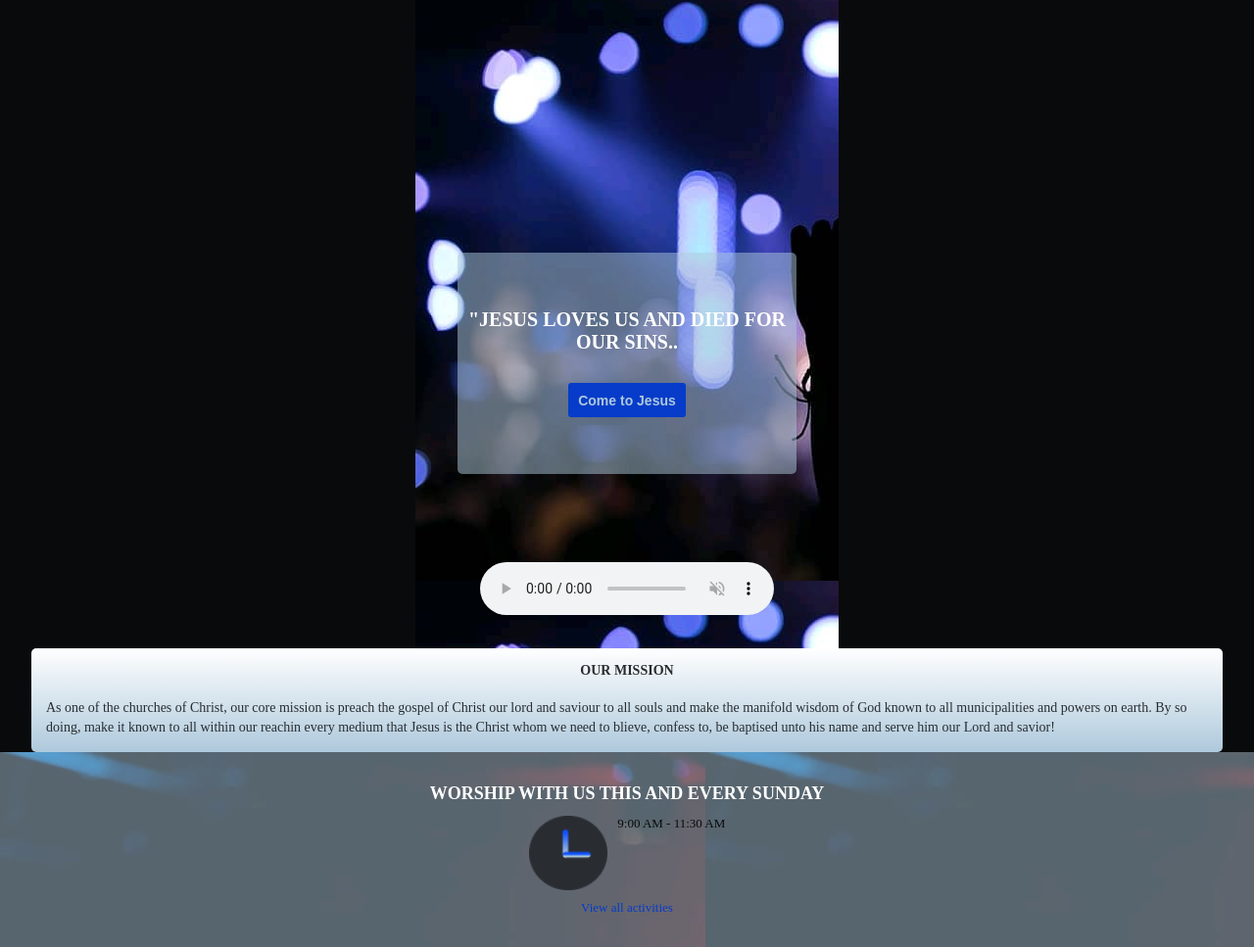
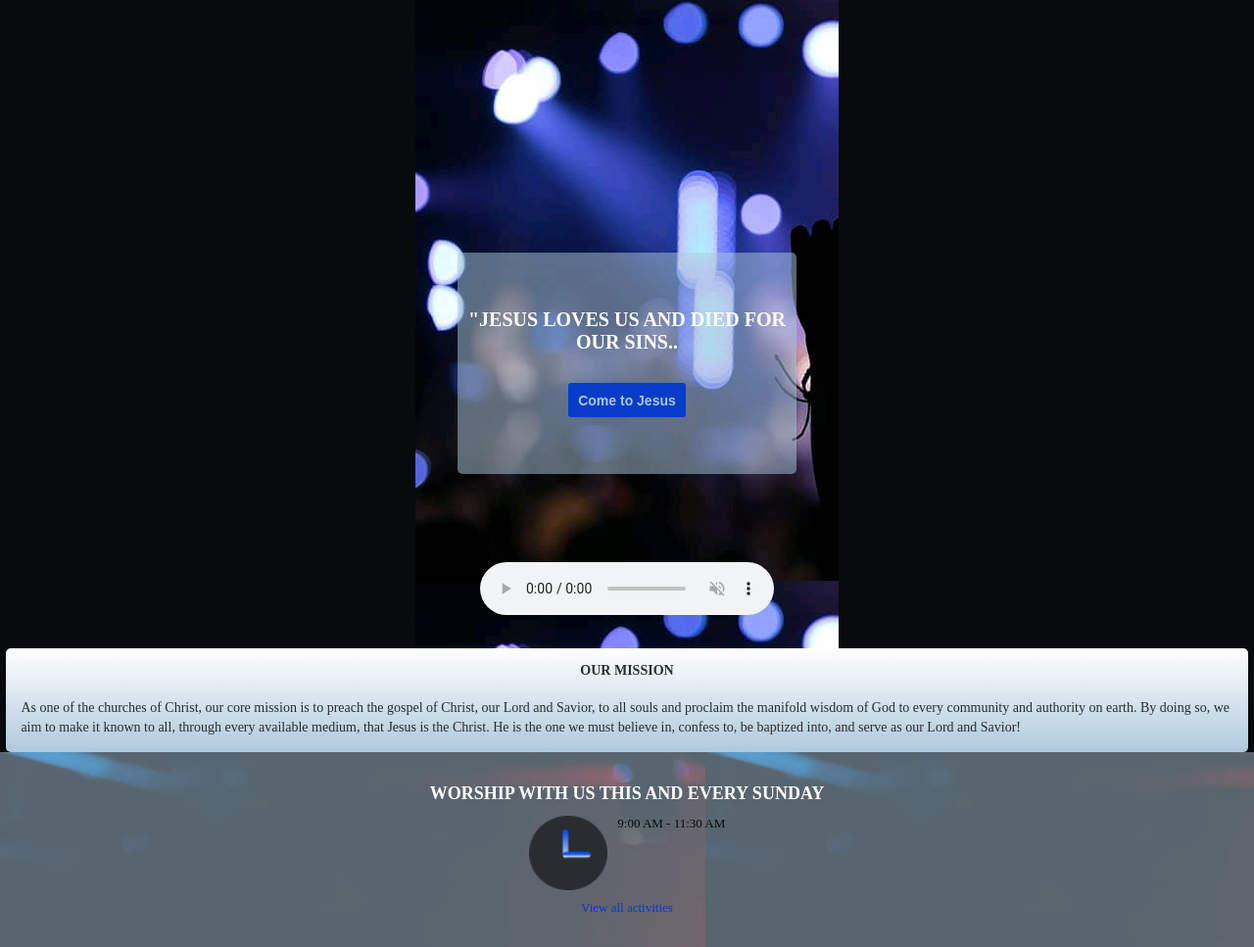
Before and after one commit to eben-arkoh-amoah/church, a plain HTML site: page index.html in a window 1280 px wide. Shown: the part 84-1051 px from the top of the page at 98% size. Drawn offline with Linux system fonts and the light colour scheme.

Commit message:
added a metadat for sharing platforms

```diff
--- a/index.html
+++ b/index.html
@@ -7,6 +7,25 @@
   <link rel="icon" type="image/png" href="./assets/home/cross.png">
   <link rel="stylesheet" href="./styles/home/mobile.css">
   <title>Anoe Church Of Christ</title>
+    <meta name="description"
+      content="Welcome to Anoe Church of Christ. Discover teachings, worship schedules, and community love. Join us today!">
+
+    <!-- Open Graph -->
+    <meta property="og:title" content="Anoe Church Of Christ">
+    <meta property="og:description" content="Discover teachings, doctrines, and community the love of the Church of Christ!">
+    <meta property="og:image" content="https://anoechurchofchrist.vercel.app/assets/home/cross.png">
+    <meta property="og:url" content="https://anoechurchofchrist.vercel.app">
+    <meta property="og:type" content="website">
+
+    <!-- Twitter -->
+    <meta name="twitter:card" content="summary_large_image">
+    <meta name="twitter:title" content="Anoe Church Of Christ">
+    <meta name="twitter:description" content="Discover teachings, doctrines, and community the love of the Church of Christ!">
+    <meta name="twitter:image" content="https://anoechurchofchrist.vercel.app/assets/home/cross.png">
+
+    <meta name="keywords" content="Anoe Church, Church of Christ, Christianity, Worship, Ghana, Jesus Christ, Jesus, Christ, CHurch, Salvation">
+    <meta name="author" content="Anoe Church of Christ I.C.T Team">
+
 </head>
 <body>
   <div class="container">
@@ -45,10 +64,10 @@
       </section>
       <div class="mission">
           <h2>OUR MISSION</h2>
-          <P>As one of the churches of Christ, our core mission is preach the gospel of Christ our lord and saviour to all souls and
-          make the manifold wisdom of God known to all municipalities and powers on earth. By so doing, make it known to all
-          within our reachin every medium that Jesus is the Christ whom we need to blieve, confess to, be baptised unto his name
-          and serve him our Lord and savior!</P>
+          <P>As one of the churches of Christ, our core mission is to preach the gospel of Christ, our Lord and Savior, to all souls
+          and proclaim the manifold wisdom of God to every community and authority on earth. By doing so, we aim to make it known
+          to all, through every available medium, that Jesus is the Christ. He is the one we must believe in, confess to, be
+          baptized into, and serve as our Lord and Savior!</P>
       </div>
       <section class="main_section">
         <div class="main_container">
--- a/styles/home/mobile.css
+++ b/styles/home/mobile.css
@@ -151,7 +151,7 @@ h1{
     font-weight: 600;
 }
 .mission{
-    width: 95%;
+    width: 99%;
     padding: 15px;
     border-radius: 5px;
     background: linear-gradient(#FFFFFF, #AEC9DC) ;
```
